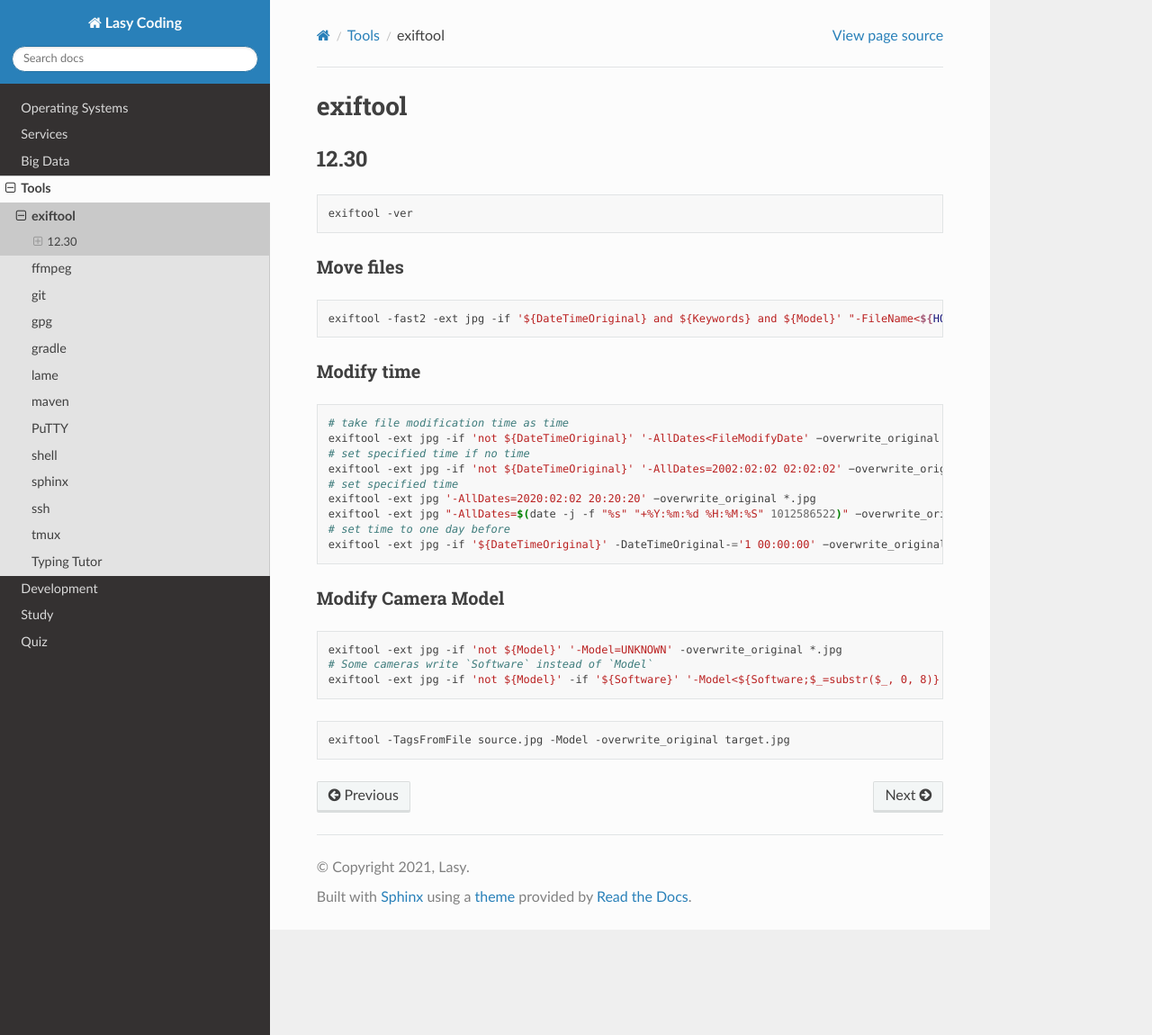
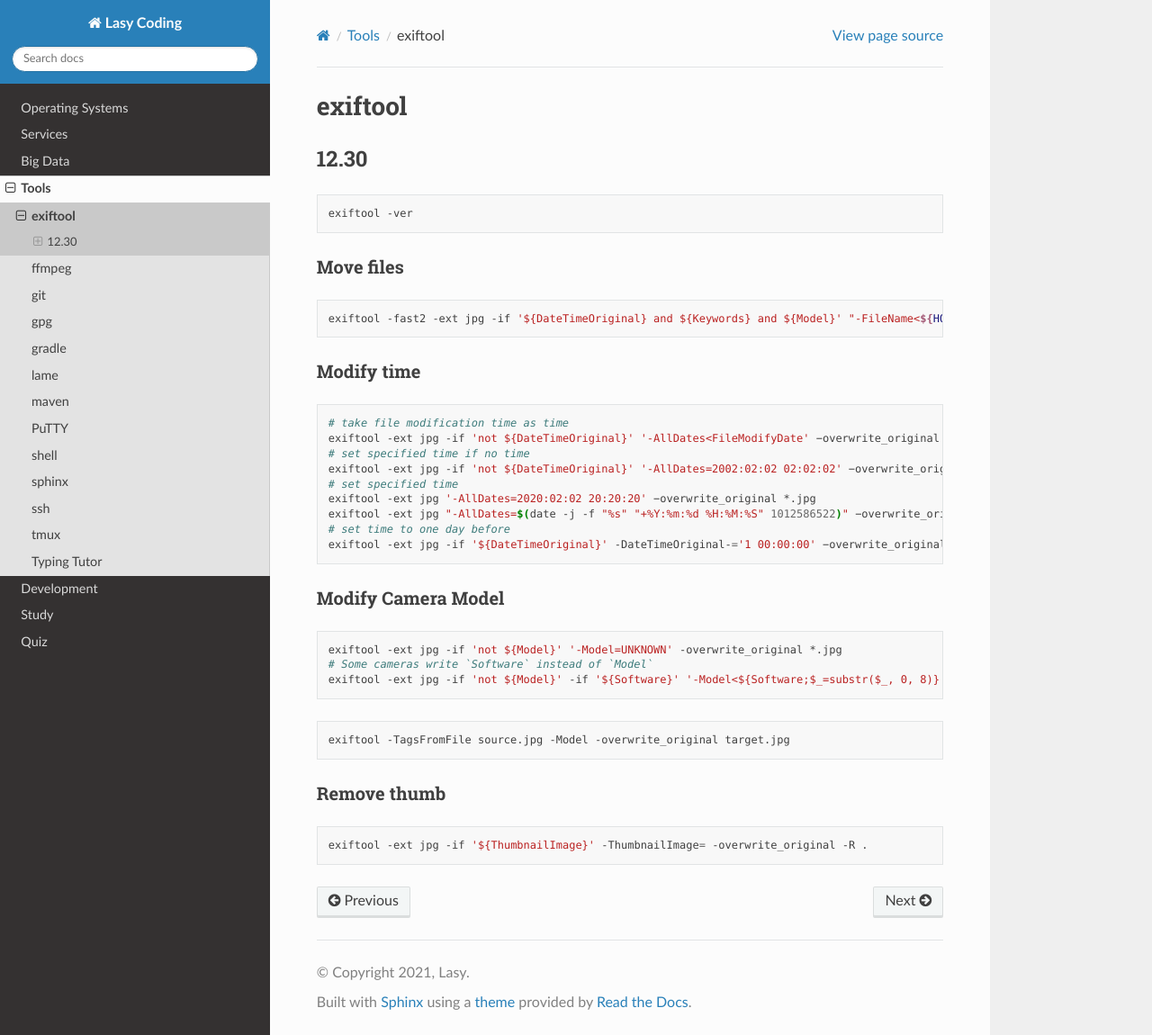
Before and after one commit to lasyard/coding, a Sphinx documentation site: the page built from docs/tools/exiftool.md, in a window 1280 px wide and 1150 px high. Shown: the whole window at 90% size. Built offline with Sphinx 7.4.7 and the Read the Docs theme 2.0.0, drawn with Linux system fonts in a browser that asks for light colours.

Commit message:
Update docs/tools/exiftool.

````diff
--- a/docs/tools/exiftool.md
+++ b/docs/tools/exiftool.md
@@ -37,3 +37,9 @@ exiftool -ext jpg -if 'not ${Model}' -if '${Software}' '-Model<${Software;$_=sub
 ```sh
 exiftool -TagsFromFile source.jpg -Model -overwrite_original target.jpg
 ```
+
+### Remove thumb
+
+```sh
+exiftool -ext jpg -if '${ThumbnailImage}' -ThumbnailImage= -overwrite_original -R .
+```
````
